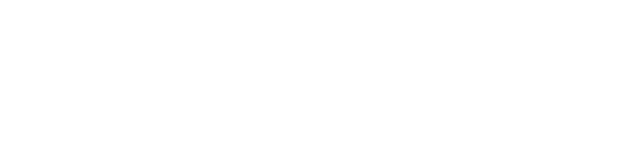
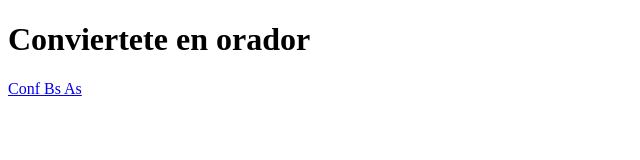
Before and after one commit to Jaquelin32/tpintegradorfront, a plain HTML site: page Conviertete en orador.html in a window 1280 px wide. Shown: the whole page, without its empty margins (0-640 px from the left). Drawn offline with Linux system fonts and the light colour scheme.

Commit message:
segundo commit

```diff
--- a/Conviertete en orador.html
+++ b/Conviertete en orador.html
@@ -9,6 +9,10 @@
 </head>
 </head>
 <body>
+    <h1>Conviertete en orador</h1>
+    <nav>
+        <a href="index.html">Conf Bs As</a>
+    </nav>
 
 </body>
 </html>
```
Also changed, not shown: Comprar tickets.html (+4 -0 lines), El lugar y la fecha.html (+4 -0 lines), La conferencia.html (+4 -0 lines), Los creadores.html (+5 -0 lines).
